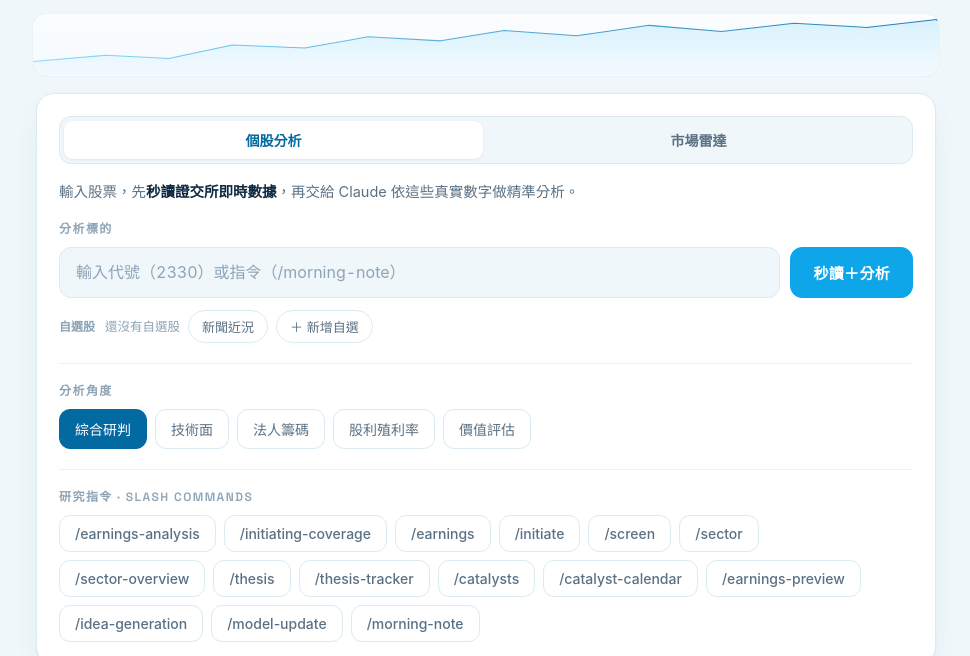
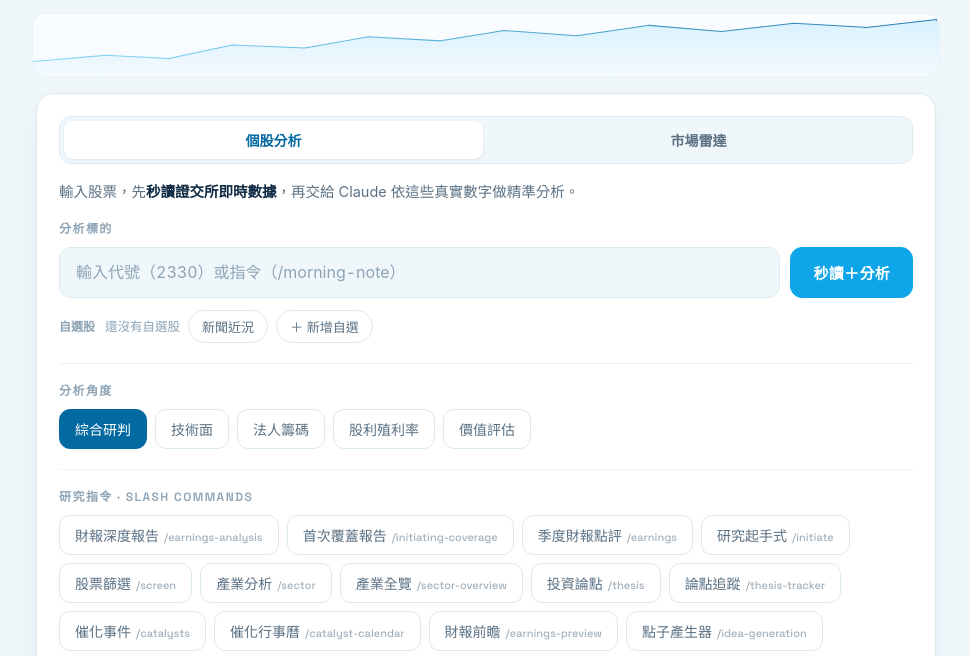
Before and after one commit to skyzbpt/taigu-skyline, a plain HTML site: page index.html in a window 1280 px wide. Shown: the part 135-791 px from the top of the page, without its empty margins (154-1124 px from the left). Drawn offline with Linux system fonts and the light colour scheme.

Commit message:
Use Chinese labels for command chips

```diff
--- a/index.html
+++ b/index.html
@@ -872,7 +872,7 @@
     var html="";
     for(var i=0;i<COMMANDS.length;i++){
       var c=COMMANDS[i];
-      html += '<button class="chip-scen" data-cmd="'+c.c+'" title="'+esc(c.d)+'">/'+c.c+'</button>';
+      html += '<button class="chip-scen" data-cmd="'+c.c+'" title="'+esc(c.d)+'（/'+c.c+'）">'+esc(c.n)+'<span style="opacity:.55;font-size:11px;margin-left:5px;font-family:var(--font-disp);">/'+c.c+'</span></button>';
     }
     el.innerHTML=html;
   })();
```
